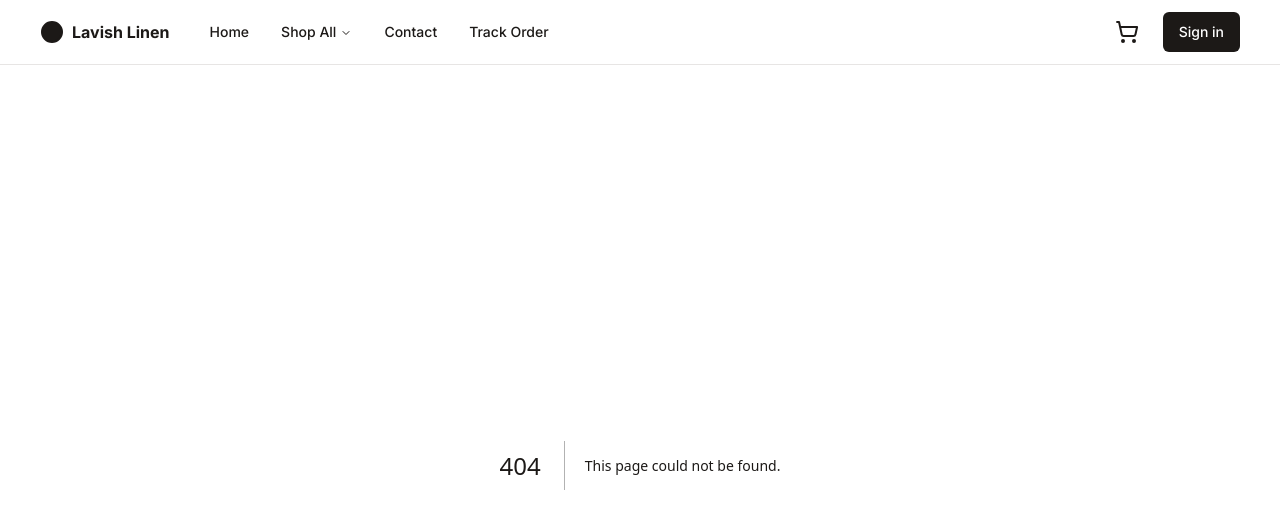
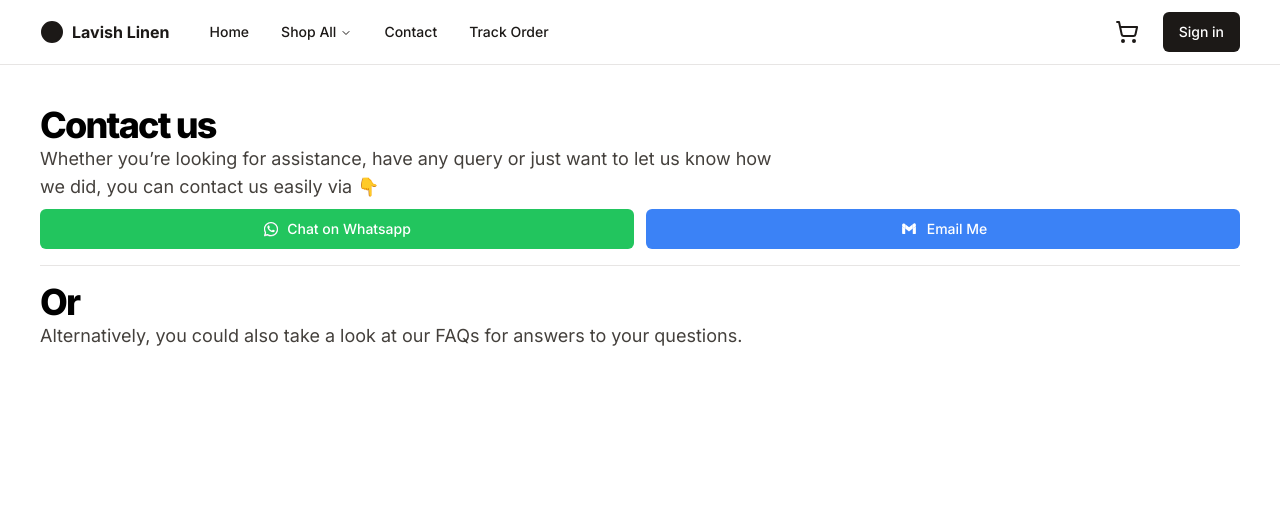
Before and after one commit to Darkrove/lavishlinen, a Next.js app: page /contact in a window 1280 px wide. Before the commit this address had no page. Shown: the top 528 px of the page. Built offline with nearby package versions, Linux system fonts and the light colour scheme.

Commit message:
add: contact page 📞

```diff
--- /dev/null
+++ b/src/app/(contact)/contact/layout.tsx
@@ -0,0 +1,5 @@
+export default function Layout({ children }: { children: React.ReactNode }) {
+  return (
+    <section className="max-w-7xl mx-auto p-5 md:p-10">{children}</section>
+  );
+}
--- /dev/null
+++ b/src/app/(contact)/contact/page.tsx
@@ -0,0 +1,52 @@
+import Paragraph from "@/ui/paragraph";
+import LargeHeading from "@/ui/large-heading";
+import React from "react";
+import { Button } from "@/components/ui/button";
+import { Separator } from "@/ui/seperator";
+import { Icons } from "@/components/icons";
+
+interface Props {}
+
+const contact = () => {
+  return (
+    <div className="flex flex-col justify-start">
+      <LargeHeading size="sm">Contact us</LargeHeading>
+      <Paragraph>
+        Whether you’re looking for assistance, have any query or just want to
+        let us know how we did, you can contact us easily via 👇
+      </Paragraph>
+      <div className="flex space-x-3 w-full">
+        <Button className="bg-green-500 w-full">
+          <a
+            className="flex space-x-2 justify-center items-center w-full"
+            href="https://wa.me/9850698000?text=I%20have%20a%20query%20regarding%20your%20product."
+            target="_blank"
+            rel="noreferrer"
+          >
+            <Icons.whatsapp className="w-4 h-4" />
+            <span>Chat on Whatsapp</span>
+          </a>
+        </Button>
+        <Button className="bg-blue-500 w-full ">
+          <a
+            className="flex space-x-2 justify-center items-center w-full"
+            href="mailto:hello@lavishlinen.com?subject = Feedback&body = I have a query regarding your product."
+            target="_blank"
+            rel="noreferrer"
+          >
+            <Icons.gmail className="w-5 h-5" />
+            <span>Email Me</span>
+          </a>
+        </Button>
+      </div>
+      <Separator className="my-4" />
+      <LargeHeading size="sm">Or</LargeHeading>
+      <Paragraph>
+        Alternatively, you could also take a look at our FAQs for answers to
+        your questions.
+      </Paragraph>
+    </div>
+  );
+};
+
+export default contact;
--- a/src/app/layout.tsx
+++ b/src/app/layout.tsx
@@ -2,7 +2,7 @@ import "@/styles/globals.css";
 import { cn } from "@/lib/utils";
 import { Inter as FontSans } from "next/font/google";
 import Navbar from "@/components/main-nav";
-import { ThemeProvider } from "@/components/theme-provider";
+
 
 const fontSans = FontSans({
   subsets: ["latin"],
--- a/src/app/page.tsx
+++ b/src/app/page.tsx
@@ -2,7 +2,6 @@ import { Button } from "@/ui/button";
 import Paragraph from "@/ui/paragraph";
 import LargeHeading from "@/ui/large-heading";
 import ProductList from "@/components/product-list";
-import Link from "next/link";
 import Image from "next/image";
 
 export default function Home() {
--- a/src/components/icons.tsx
+++ b/src/components/icons.tsx
@@ -27,9 +27,9 @@ import {
   User,
   X,
   type Icon as LucideIcon,
-  } from "lucide-react"
+} from "lucide-react";
 
-  export type Icon = LucideIcon
+export type Icon = LucideIcon;
 
 export const Icons = {
   logo: (props: LucideProps) => (
@@ -116,4 +116,62 @@ import {
       <path d="M12.001,4.8c-3.2,0-5.2,1.6-6,4.8c1.2-1.6,2.6-2.2,4.2-1.8c0.913,0.228,1.565,0.89,2.288,1.624 C13.666,10.618,15.027,12,18.001,12c3.2,0,5.2-1.6,6-4.8c-1.2,1.6-2.6,2.2-4.2,1.8c-0.913-0.228-1.565-0.89-2.288-1.624 C16.337,6.182,14.976,4.8,12.001,4.8z M6.001,12c-3.2,0-5.2,1.6-6,4.8c1.2-1.6,2.6-2.2,4.2-1.8c0.913,0.228,1.565,0.89,2.288,1.624 c1.177,1.194,2.538,2.576,5.512,2.576c3.2,0,5.2-1.6,6-4.8c-1.2,1.6-2.6,2.2-4.2,1.8c-0.913-0.228-1.565-0.89-2.288-1.624 C10.337,13.382,8.976,12,6.001,12z" />
     </svg>
   ),
-  }
+  whatsapp: (props: LucideProps) => (
+    <svg
+      width={800}
+      height={800}
+      viewBox="0 0 32 32"
+      fill="none"
+      xmlns="http://www.w3.org/2000/svg"
+      {...props}
+    >
+      <path
+        fillRule="evenodd"
+        clipRule="evenodd"
+        d="M16 31c7.732 0 14-6.268 14-14S23.732 3 16 3 2 9.268 2 17c0 2.51.661 4.867 1.818 6.905L2 31l7.315-1.696A13.938 13.938 0 0 0 16 31Zm0-2.154c6.543 0 11.846-5.303 11.846-11.846 0-6.542-5.303-11.846-11.846-11.846C9.458 5.154 4.154 10.458 4.154 17c0 2.526.79 4.867 2.138 6.79L5.23 27.77l4.049-1.013a11.791 11.791 0 0 0 6.72 2.09Z"
+        fill="#BFC8D0"
+      />
+      <path
+        d="M28 16c0 6.627-5.373 12-12 12-2.528 0-4.873-.782-6.807-2.116L5.09 26.909l1.075-4.03A11.945 11.945 0 0 1 4 16C4 9.373 9.373 4 16 4s12 5.373 12 12Z"
+        fill="url(#paint0_linear_87_7264)"
+      />
+      <path
+        fillRule="evenodd"
+        clipRule="evenodd"
+        d="M16 30c7.732 0 14-6.268 14-14S23.732 2 16 2 2 8.268 2 16c0 2.51.661 4.867 1.818 6.905L2 30l7.315-1.696A13.938 13.938 0 0 0 16 30Zm0-2.154c6.543 0 11.846-5.303 11.846-11.846 0-6.542-5.303-11.846-11.846-11.846C9.458 4.154 4.154 9.458 4.154 16c0 2.526.79 4.867 2.138 6.79L5.23 26.77l4.049-1.013a11.791 11.791 0 0 0 6.72 2.09Z"
+        fill="#fff"
+      />
+      <path
+        d="M12.5 9.5c-.333-.669-.844-.61-1.36-.61-.921 0-2.359 1.105-2.359 3.16 0 1.684.742 3.528 3.243 6.286 2.414 2.662 5.585 4.039 8.218 3.992 2.633-.047 3.175-2.313 3.175-3.078 0-.339-.21-.508-.356-.554-.897-.43-2.552-1.233-2.928-1.384-.377-.15-.573.054-.695.165-.342.325-1.019 1.284-1.25 1.5-.232.215-.578.106-.721.024-.53-.212-1.964-.85-3.107-1.958-1.415-1.371-1.498-1.843-1.764-2.263-.213-.336-.057-.542.021-.632.305-.351.726-.894.914-1.164.189-.27.04-.679-.05-.934-.387-1.097-.715-2.015-.981-2.55Z"
+        fill="#fff"
+      />
+    </svg>
+  ),
+  gmail: (props: LucideProps) => (
+    <svg
+      width={800}
+      height={800}
+      viewBox="0 0 32 32"
+      fill="none"
+      xmlns="http://www.w3.org/2000/svg"
+      {...props}
+    >
+      <path
+        d="m22.052 8.523-5.988 4.672L9.94 8.523v.001l.008.007v6.542l6.047 4.774 6.057-4.59V8.524Z"
+        fill="#fff"
+      />
+      <path
+        d="m23.623 7.386-1.572 1.137v6.735l4.947-3.799V9.171s-.6-3.268-3.375-1.785Z"
+        fill="#fff"
+      />
+      <path
+        d="M22.05 15.258v8.734h3.793s1.079-.11 1.157-1.34V11.458l-4.95 3.799ZM9.948 24v-8.927l-.008-.006L9.948 24ZM9.94 8.524l-1.564-1.13C5.602 5.91 5 9.177 5 9.177v2.288l4.94 3.602V8.524Z"
+        fill="#fff"
+      />
+      <path
+        d="M9.94 8.524v6.543l.008.006V8.531l-.008-.007ZM5 11.467v11.192A1.35 1.35 0 0 0 6.157 24h3.792l-.009-8.933-4.94-3.6Z"
+        fill="#fff"
+      />
+    </svg>
+  ),
+};
--- a/src/components/main-nav.tsx
+++ b/src/components/main-nav.tsx
@@ -81,7 +81,7 @@ const Navbar: FC<NavbarProps> = ({}) => {
                 </NavigationMenuContent>
               </NavigationMenuItem>
               <NavigationMenuItem className="hidden lg:flex">
-                <Link href={siteConfig.links.github} legacyBehavior passHref>
+                <Link href="/contact" legacyBehavior passHref>
                   <NavigationMenuLink className={navigationMenuTriggerStyle()}>
                     Contact
                   </NavigationMenuLink>
--- a/src/components/ui/large-heading.tsx
+++ b/src/components/ui/large-heading.tsx
@@ -8,7 +8,7 @@ interface LargeHeadingPrpops
     VariantProps<typeof largeHeadingVariants> {}
 
 export const largeHeadingVariants = cva(
-  "text-black dark:text-white text-center lg:text-left font-extrabold leading-tight tracking-tighter",
+  "text-black dark:text-white text-left font-extrabold leading-tight tracking-tighter",
   {
     variants: {
       size: {
--- a/src/components/ui/paragraph.tsx
+++ b/src/components/ui/paragraph.tsx
@@ -8,7 +8,7 @@ interface ParagraphProps
     VariantProps<typeof paragraphVariants> {}
 
 export const paragraphVariants = cva(
-  "max-w-prose text-stone-700 dark:text-stone-300 mb-2 text-center",
+  "max-w-prose text-stone-700 dark:text-stone-300 mb-2 xt-left leading-relaxed",
   {
     variants: {
       size: {
--- a/src/config/docs.ts
+++ b/src/config/docs.ts
@@ -13,7 +13,7 @@ export const docsConfig: DocsConfig = {
     },
     {
       title: "Contact",
-      href: "/",
+      href: "/contact",
     },
     {
       title: "Track Order",
```
Lines whose indentation alone changed are shown as unchanged.
